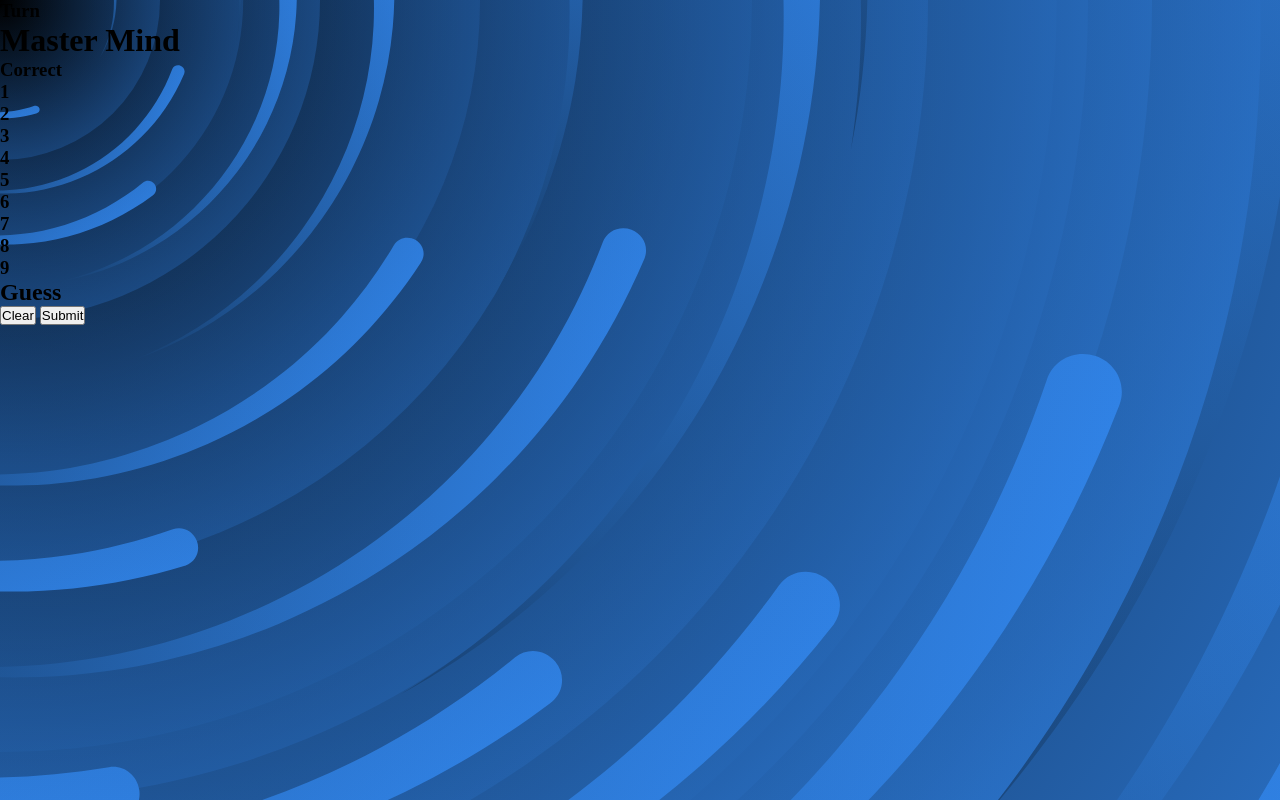
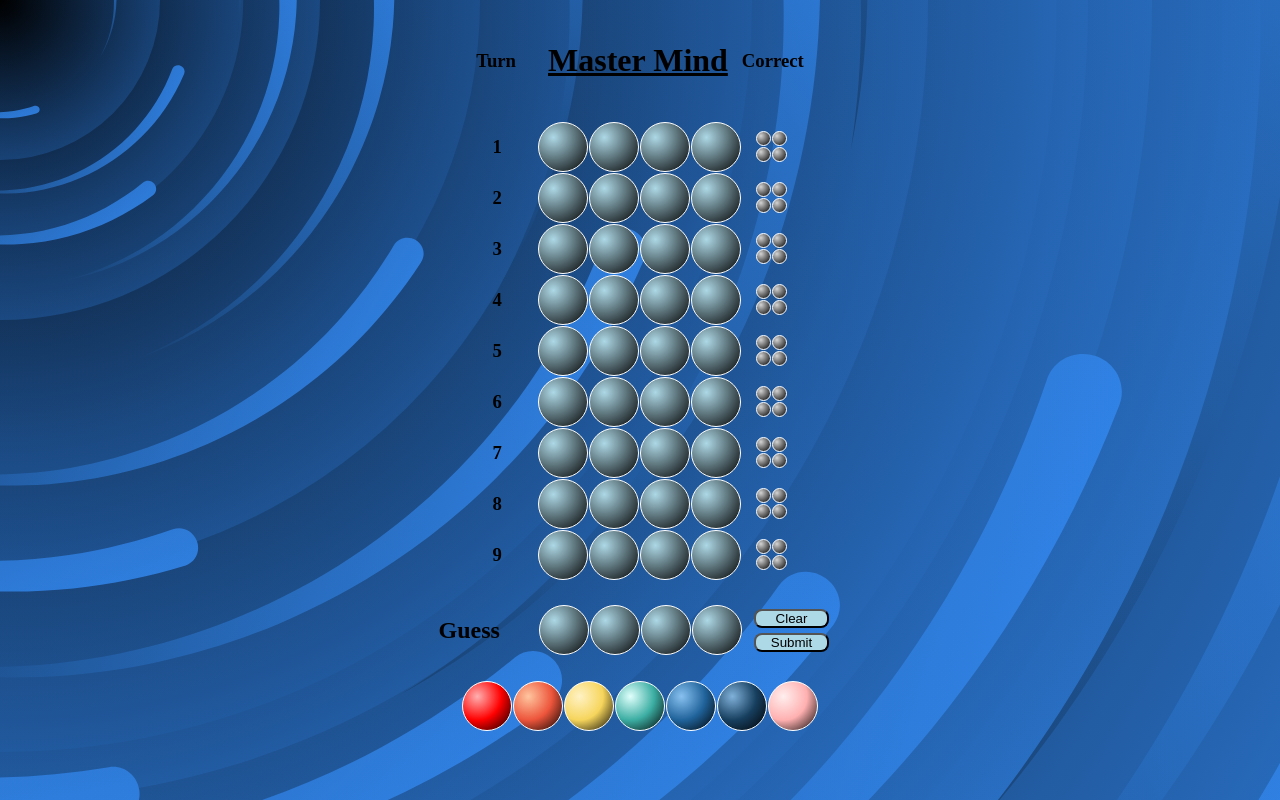
Before and after one commit to SloppyFlipFlop/Master-Mind-Game, a plain HTML site: page index.html in a window 1280 px wide. Drawn offline with Linux system fonts and the light colour scheme.

Commit message:
Added CSS Code

```diff
--- a/style.css
+++ b/style.css
@@ -10,3 +10,150 @@ html {
     background-attachment: fixed;
     background-size: cover;
 }
+
+/* Default Styles */
+
+.color {
+    height: 50px;
+    width: 50px;
+    border-radius: 25px;
+    border: 1px solid white;
+}
+
+.corr {
+    height: 15px;
+    width: 15px;
+    background-color: grey;
+    border: 1px solid white;
+    border-radius: 7.5px;
+}
+
+body {
+    min-height: 100vh;
+    display: grid;
+    grid-template-columns: auto;
+    grid-template-rows: 80px 20px auto 100px 100px;
+    align-content: center;
+    justify-content: center;
+}
+
+/* Header Styles */
+
+header {
+    display: flex;
+    align-items: center;
+    justify-content: center;
+}
+
+header h1 {
+    margin-left: 32px;
+    margin-right: 14px;
+    text-decoration: underline;
+}
+
+/* Main Styles */
+
+section {
+    display: grid;
+    grid-template-columns: 45px 203px 47px;
+    justify-content: center;
+    align-items: center;
+    margin-top: 1px;
+    /* border: 2px solid black; */
+}
+
+.colors {
+    display: flex;
+    gap: 1px;
+}
+
+.correct {
+    display: flex;
+    flex-wrap: wrap;
+    margin-left: 15px;
+    gap: 1px;
+}
+
+/* Guess Styles */
+
+section.guess {
+    grid-template-columns: 100px 203px 100px;
+}
+
+.guessingButtons {
+    display: flex;
+    flex-direction: column;
+    gap: 5px;
+    align-items: center;
+    justify-content: center;
+}
+
+.guessingButtons button {
+    width: 75px;
+    background-color: lightblue;
+    border-radius: .5rem;
+    /* Makes it so that when you click on the button there isn't a outline ariund the button */
+    outline: none;
+}
+
+/* Color Button Styles */
+
+.colorButtons {
+    display: flex;
+    align-self: start;
+    gap: 1px;
+}
+
+.colorButtons .colors div.color:active {
+    box-shadow: inset .5px .5px 1px white;
+}
+
+/* Color Styles */
+
+.color {
+    background: radial-gradient(circle at 30% 30%, lightblue, #000);
+}
+
+.corr {
+    background: radial-gradient(circle at 30% 30%, lightgrey, #000);
+}
+
+/* colors players can pick */
+
+.red {
+    background: radial-gradient(circle at 30% 30%, #ffb0b0, #ff0000, #000);
+}
+
+.orange {
+    background: radial-gradient(circle at 30% 30%, #ffc59f, #ED553B, #000);
+}
+
+.yellow {
+    background: radial-gradient(circle at 30% 30%, #fff2c5, #F6D55C, #000);
+}
+
+.lightgreen {
+    background: radial-gradient(circle at 30% 30%, #e0fffc, #3CAEA3, #000);
+}
+
+.blue {
+    background: radial-gradient(circle at 30% 30%, #88c1f0, #20639B, #000);
+}
+
+.darkblue {
+    background: radial-gradient(circle at 30% 30%, #80b1da, #173F5F, #000);
+}
+
+.pink {
+    background: radial-gradient(circle at 30% 30%, #ffeeee, #ffb0b0, #000);
+}
+
+/*  */
+
+.white {
+    background: radial-gradient(circle at 30% 30%, #FFFFFF, rgb(235, 235, 235), #000);
+}
+
+.black {
+    background: radial-gradient(circle at 30% 30%, #FFFFFF, #000, #000);
+}
```
